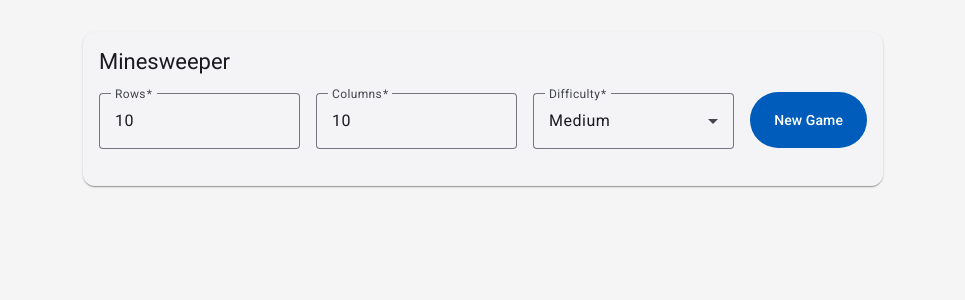
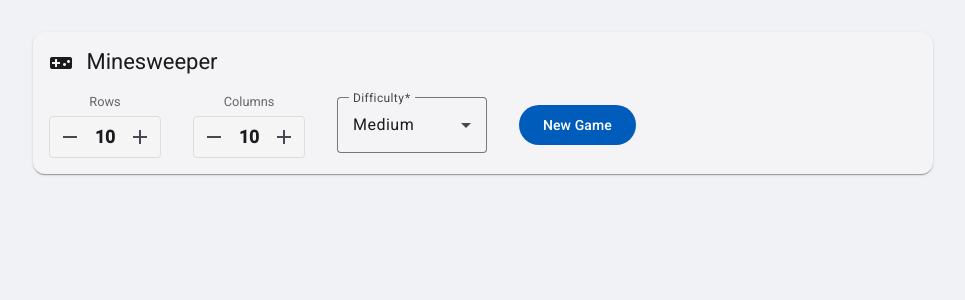
Before and after one commit to Josefu17/minesweeper-rewrite, an Angular app in the folder frontend/: page / in a window 1280 px wide. Shown: the top 300 px of the page, without its empty margins (157-1122 px from the left). Built offline with nearby package versions, Linux system fonts and the light colour scheme.

Commit message:
FE: overall frontend improvements, html, game board, api handlers, etc.

```diff
--- a/frontend/src/app/game-board/game-board.html
+++ b/frontend/src/app/game-board/game-board.html
@@ -1,24 +1,46 @@
 <div class="container">
-
   <mat-card class="control-panel">
     <mat-card-header>
-      <mat-card-title>Minesweeper</mat-card-title>
+      <mat-card-title>
+        <mat-icon class="title-icon">videogame_asset</mat-icon>
+        Minesweeper
+      </mat-card-title>
     </mat-card-header>
 
     <mat-card-content>
       <form [formGroup]="form" (ngSubmit)="createGame()" class="game-form">
 
-        <mat-form-field appearance="outline">
-          <mat-label>Rows</mat-label>
-          <input matInput type="number" formControlName="rows" min="5" max="30">
-        </mat-form-field>
+        <!-- Row Picker -->
+        <div class="spinner-input">
+          <label>Rows</label>
 
-        <mat-form-field appearance="outline">
-          <mat-label>Columns</mat-label>
-          <input matInput type="number" formControlName="columns" min="5" max="30">
-        </mat-form-field>
+          <div class="controls">
+            <button (click)="adjustValue('rows', -1)" type="button" mat-icon-button>
+              <mat-icon>remove</mat-icon>
+            </button>
+            <span class="value-display">{{ form.controls.rows.value }}</span>
+            <button (click)="adjustValue('rows', 1)" type="button" mat-icon-button>
+              <mat-icon>add</mat-icon>
+            </button>
+          </div>
+        </div>
 
-        <mat-form-field appearance="outline">
+        <!-- Column Picker -->
+        <div class="spinner-input">
+          <label>Columns</label>
+
+          <div class="controls">
+            <button type="button" mat-icon-button (click)="adjustValue('columns', -1)">
+              <mat-icon>remove</mat-icon>
+            </button>
+            <span class="value-display">{{ form.controls.columns.value }}</span>
+            <button type="button" mat-icon-button (click)="adjustValue('columns', 1)">
+              <mat-icon>add</mat-icon>
+            </button>
+          </div>
+        </div>
+
+        <mat-form-field appearance="outline" class="diff-select">
           <mat-label>Difficulty</mat-label>
           <mat-select formControlName="difficulty">
             <mat-option value="MEDIUM">Medium</mat-option>
@@ -26,41 +48,63 @@
           </mat-select>
         </mat-form-field>
 
-        <button mat-flat-button color="primary" type="submit" [disabled]="loading || form.invalid">
-          {{ loading ? 'Creating...' : 'New Game' }}
+        <button mat-flat-button color="primary" type="submit" [disabled]="loading() || form.invalid">
+          {{ loading() ? 'Loading...' : 'New Game' }}
         </button>
       </form>
 
-      @if (error) {
-        <div class="error-msg">{{ error }}</div>
+      @if (errorMessage()) {
+        <div class="error-msg">{{ errorMessage() }}</div>
       }
     </mat-card-content>
   </mat-card>
 
-  @if (game) {
+  <!-- Stats Bar -->
+  @if (gameState(); as game) {
     <mat-card class="game-area">
       <div class="stats-bar">
-        <span class="stat-item">Status: <strong>{{ game.status }}</strong></span>
-        <span class="stat-item">Lives: <strong>{{ game.livesLeft }}</strong></span>
-        <span class="stat-item">Mines: <strong>{{ game.mineCount }}</strong></span>
-        <span class="stat-item">Flags: <strong>{{ game.marksLeft }}</strong></span>
+        <div class="stat-item">
+          <mat-icon>info</mat-icon>
+          {{ game.status }}
+        </div>
+        <div class="stat-item">
+          <mat-icon>favorite</mat-icon>
+          {{ game.livesLeft }}
+        </div>
+        <div class="stat-item">
+          <mat-icon>bomb</mat-icon>
+          {{ game.mineCount }}
+        </div>
+        <div class="stat-item">
+          <mat-icon>flag</mat-icon>
+          {{ game.marksLeft }}
+        </div>
       </div>
 
       <div class="board"
            [style.grid-template-columns]="'repeat(' + game.columns + ', 1fr)'"
-           (contextmenu)="$event.preventDefault()"> @for (row of game.grid; track $index) {
-        @for (cell of row; track $index) {
-          <div
-            class="cell"
-            [ngClass]="getCellClass(cell)"
-            (click)="onCellLeftClick(cell.x, cell.y)"
-            (contextmenu)="onCellRightClick($event, cell.x, cell.y)">
+           (contextmenu)="$event.preventDefault()"
+      >
 
-            {{ cellDisplay(cell.state, cell.adjacentMines) }}
+        @for (row of game.grid; track $index) {
+          @for (cell of row; track cell.x + '-' + cell.y) {
+            <div class="cell"
+                 [ngClass]="getCellClass(cell)"
+                 (click)="onLeftClick(cell)"
+                 (contextmenu)="onRightClick($event, cell)">
 
-          </div>
+              @if (cell.state === 'MARKED') {
+                <mat-icon svgIcon='flag_2' class="cell-icon flag"></mat-icon>
+              } @else if (cell.state === 'MINE') {
+                <mat-icon class="cell-icon mine">local_fire_department</mat-icon>
+              } @else if ((cell.state === 'DISCOVERED' || cell.state === 'BLANK') && (cell.adjacentMines ?? 0) > 0) {
+                <span class="adj-count" [attr.data-count]="cell.adjacentMines">
+                  {{ cell.adjacentMines }}
+                </span>
+              }
+            </div>
+          }
         }
-      }
       </div>
     </mat-card>
   }
--- a/frontend/src/app/game-board/game-board.scss
+++ b/frontend/src/app/game-board/game-board.scss
@@ -4,89 +4,169 @@
   align-items: center;
   gap: 2rem;
   padding: 2rem;
-  background-color: #f5f5f5;
+  background-color: #f0f2f5;
   min-height: 100vh;
 }
 
 .control-panel {
   width: 100%;
-  max-width: 800px;
+  max-width: 900px;
+
+  .title-icon {
+    vertical-align: middle;
+    margin-right: 8px;
+  }
 
   .game-form {
     display: flex;
-    gap: 1rem;
+    gap: 2rem;
     align-items: center;
     flex-wrap: wrap;
     padding-top: 1rem;
 
-    mat-form-field {
-      flex: 1;
-      min-width: 120px;
+    // Custom Spinner Styling
+    .spinner-input {
+      display: flex;
+      flex-direction: column;
+      align-items: center;
+
+      label {
+        font-size: 0.8rem;
+        color: #666;
+        margin-bottom: 4px;
+      }
+
+      .controls {
+        display: flex;
+        align-items: center;
+        background: #f5f5f5;
+        border-radius: 4px;
+        border: 1px solid #ddd;
+
+        .value-display {
+          font-weight: bold;
+          font-size: 1.1rem;
+          min-width: 30px;
+          text-align: center;
+        }
+      }
     }
 
-    button {
-      height: 56px; // Match input height
-      margin-bottom: 22px; // Account for input subscript
+    .diff-select {
+      width: 150px;
+      margin-bottom: -1.25em;
     }
   }
 }
 
-.error-msg {
-  color: #f44336;
-  margin-top: 0.5rem;
-}
-
 .game-area {
-  padding: 1.5rem;
+  padding: 2rem;
   display: flex;
   flex-direction: column;
   align-items: center;
+  background: #333; // Dark background for contrast
+  color: white;
 }
 
 .stats-bar {
   display: flex;
   gap: 2rem;
   margin-bottom: 1.5rem;
-  font-size: 1.1rem;
 
-  .stat-item strong {
-    color: #3f51b5; // Primary color
+  .stat-item {
+    display: flex;
+    align-items: center;
+    gap: 8px;
+    font-size: 1.2rem;
+    font-weight: 500;
+
+    mat-icon {
+      color: #ffab40;
+    }
   }
 }
 
 .board {
   display: grid;
-  gap: 2px; // Gap between cells
-  background-color: #999; // Border color effect
-  border: 4px solid #555;
-  user-select: none; // Prevent text selection while clicking
+  gap: 1px; // Tighter gap
+  background-color: #555;
+  border: 4px solid #444;
+  user-select: none;
 }
 
 .cell {
-  width: 30px; // Fixed cell size
-  height: 30px;
-  background-color: #ccc; // Unopened color
+  width: 34px;
+  height: 34px;
   display: flex;
   align-items: center;
   justify-content: center;
-  font-weight: bold;
+  font-weight: 900;
   cursor: pointer;
-  font-size: 18px;
+  transition: all 0.1s;
+  position: relative;
 
-  &:hover {
-    filter: brightness(1.1);
+  // Icons
+  .cell-icon {
+    font-size: 20px;
+    width: 20px;
+    height: 20px;
+  }
+
+  .flag {
+    color: #e91e63;
+  }
+
+  .mine {
+    color: #d32f2f;
+  }
+
+  // --- States ---
+
+  &.cell-unknown {
+    background-color: #bdbdbd;
+    box-shadow: inset 2px 2px 0 #fff, inset -2px -2px 0 #888; // 3D bevel effect
+    &:hover {
+      filter: brightness(1.1);
+    }
+  }
+
+  &.cell-marked {
+    background-color: #bdbdbd;
+    box-shadow: inset 2px 2px 0 #fff, inset -2px -2px 0 #888;
   }
 
   &.cell-discovered {
-    background-color: #fff;
+    background-color: #e0e0e0; // Slightly darker than white
+    cursor: default;
+    border: 1px solid #dcdcdc; // Flat look
+  }
+
+  &.cell-blank {
+    background-color: #eee; // Flat, empty looking
     cursor: default;
   }
 
-  &.cell-marked {
-    background-color: #ccc;
+  &.cell-mine {
+    background-color: #ef9a9a;
+    border: 1px solid #e57373;
   }
 
-  &.cell-mine {
-    background-color: #ffcdd2;
+  // Number Colors
+  .adj-count {
+    &[data-count="1"] {
+      color: #1976d2;
+    }
+
+    &[data-count="2"] {
+      color: #388e3c;
+    }
+
+    &[data-count="3"] {
+      color: #d32f2f;
+    }
+
+    &[data-count="4"] {
+      color: #7b1fa2;
+    }
   }
 }
--- a/frontend/src/app/game-board/game-board.ts
+++ b/frontend/src/app/game-board/game-board.ts
@@ -1,8 +1,8 @@
-import {Component, inject} from '@angular/core';
+import {ChangeDetectionStrategy, Component, computed, inject, signal} from '@angular/core';
 import {CommonModule} from '@angular/common';
-import {FormBuilder, ReactiveFormsModule, Validators} from '@angular/forms';
+import {FormBuilder, FormControl, ReactiveFormsModule, Validators} from '@angular/forms';
 import {GameService} from '../services/game.service';
-import {BlockType, Difficulty, GameState} from '../models/difficulty';
+import {Cell, Difficulty, GameState} from '../models/types';
 
 import {MatButtonModule} from '@angular/material/button';
 import {MatInputModule} from '@angular/material/input';
@@ -10,6 +10,7 @@ import {MatSelectModule} from '@angular/material/select';
 import {MatFormFieldModule} from '@angular/material/form-field';
 import {MatCardModule} from '@angular/material/card';
 import {MatIconModule} from '@angular/material/icon';
+import {Observable} from 'rxjs';
 
 @Component({
   selector: 'app-game-board',
@@ -25,76 +26,100 @@ import {MatIconModule} from '@angular/material/icon';
     MatIconModule
   ],
   templateUrl: './game-board.html',
-  styleUrls: ['./game-board.scss']
+  styleUrls: ['./game-board.scss'],
+  changeDetection: ChangeDetectionStrategy.OnPush
 })
 export class GameBoard {
   private readonly fb = inject(FormBuilder);
   private readonly gameService = inject(GameService);
 
-  game?: GameState;
-  loading = false;
-  error?: string;
+  gameState = signal<GameState | undefined>(undefined);
+  loading = signal<boolean>(false);
+  errorMessage = signal<string | undefined>(undefined);
 
   form = this.fb.nonNullable.group({
-    // Added validators so the UI can react to bad input
-    rows: [10, [Validators.required, Validators.min(5), Validators.max(30)]],
-    columns: [10, [Validators.required, Validators.min(5), Validators.max(30)]],
+    rows: [10, [Validators.required, Validators.min(3), Validators.max(30)]],
+    columns: [10, [Validators.required, Validators.min(3), Validators.max(30)]],
     difficulty: ['MEDIUM' as Difficulty, Validators.required]
   });
+
+  onLeftClick(cell: Cell): void {
+    if (!this.isRunning()) return;
+
+    const currentGame = this.gameState()!
+
+
+    if (cell.state === 'MARKED') return; // Do not explode if clicking a flag
+    if (cell.state === 'BLANK') return; // do nothing
+
+    if (cell.state === 'DISCOVERED') {
+      // Auto-Expand (Chord) if clicking a revealed number
+      this.handleAction(this.gameService.autoExpand(currentGame.id, {x: cell.x, y: cell.y}));
+    } else {
+      // Normal Reveal
+      this.handleAction(this.gameService.reveal(currentGame.id, {x: cell.x, y: cell.y}));
+    }
+  }
+
+  isRunning = computed(() => this.gameState()?.status === 'RUNNING');
 
   createGame(): void {
     if (this.form.invalid) return;
 
-    this.loading = true;
-    this.error = undefined;
-    const {rows, columns, difficulty} = this.form.getRawValue();
+    this.loading.set(true);
+    this.errorMessage.set(undefined);
 
-    this.gameService.createGame({rows, columns, difficulty}).subscribe({
+
+    const req = this.form.getRawValue();
+    this.gameService.createGame(req).subscribe({
       next: (state) => {
-        this.game = state;
-        this.loading = false;
+        this.gameState.set(state);
+        this.loading.set(false);
       },
       error: (err) => {
         console.error(err);
-        this.error = 'Failed to create game';
-        this.loading = false;
+        this.errorMessage.set('Failed to create game');
+        this.loading.set(false);
       }
     });
   }
 
-  onCellLeftClick(x: number, y: number): void {
-    if (!this.game || this.game.status !== 'RUNNING') return;
-    // Add logic: if cell is already discovered, do nothing to save API calls
+  onRightClick(event: MouseEvent, cell: Cell): void {
+    event.preventDefault();
 
-    this.gameService.reveal(this.game.id, {x, y}).subscribe({
-      next: (state) => (this.game = state),
-      error: () => (this.error = 'Reveal failed')
+    if (!this.isRunning()) return;
+    const currentGame = this.gameState()!;
+
+    // Prevent marking revealed cells
+    if (cell.state === 'DISCOVERED' || cell.state === 'BLANK') return;
+
+    this.handleAction(this.gameService.toggleMark(currentGame.id, {x: cell.x, y: cell.y}));
+  }
+
+  // Generic subscription helper
+  private handleAction(obs: Observable<GameState>): void {
+    obs.subscribe({
+      next: (state) => this.gameState.set(state),
+      error: () => this.errorMessage.set('Action failed')
     });
   }
 
-  onCellRightClick(event: MouseEvent, x: number, y: number): void {
-    event.preventDefault();
-    if (!this.game || this.game.status !== 'RUNNING') return;
-
-    this.gameService.toggleMark(this.game.id, {x, y}).subscribe({
-      next: (state) => (this.game = state),
-      error: () => (this.error = 'Toggle mark failed')
-    });
-  }
-
-  // Helper for CSS classes based on cell state
-  getCellClass(cell: any): string {
+  getCellClass(cell: Cell): string {
+    if (cell.state === 'BLANK') return 'cell-blank';
     if (cell.state === 'DISCOVERED') return 'cell-discovered';
     if (cell.state === 'MARKED') return 'cell-marked';
     if (cell.state === 'MINE') return 'cell-mine';
-    return 'cell-hidden';
+    return 'cell-unknown';
   }
 
-  cellDisplay(state: BlockType, adjacentMines?: number): string {
-    // You can keep your current logic or use MatIcons in the HTML
-    if (state === 'MARKED') return '🚩';
-    if (state === 'MINE') return '💣';
-    if (state === 'DISCOVERED' && adjacentMines && adjacentMines > 0) return String(adjacentMines);
-    return '';
+  adjustValue(controlName: 'rows' | 'columns', delta: number): void {
+    const control = this.form.get(controlName) as FormControl<number>;
+    const current = control.value;
+    const newValue = current + delta;
+
+    // Respect validators manually for UX
+    if (newValue >= 5 && newValue <= 30) {
+      control.setValue(newValue);
+    }
   }
 }
--- a/frontend/src/app/models/interface.ts
+++ b/frontend/src/app/models/interface-api.ts
@@ -1,4 +1,4 @@
-import {Difficulty} from './difficulty';
+import {Difficulty} from './types';
 
 export interface NewGameRequest {
   rows: number;
```
Also changed, not shown: frontend/src/app/models/types.ts (renamed from frontend/src/app/models/difficulty.ts, +11 -11 lines), frontend/src/app/services/base-api.service.ts (added, +18 -0 lines), frontend/src/app/services/game.service.ts (+15 -23 lines).
